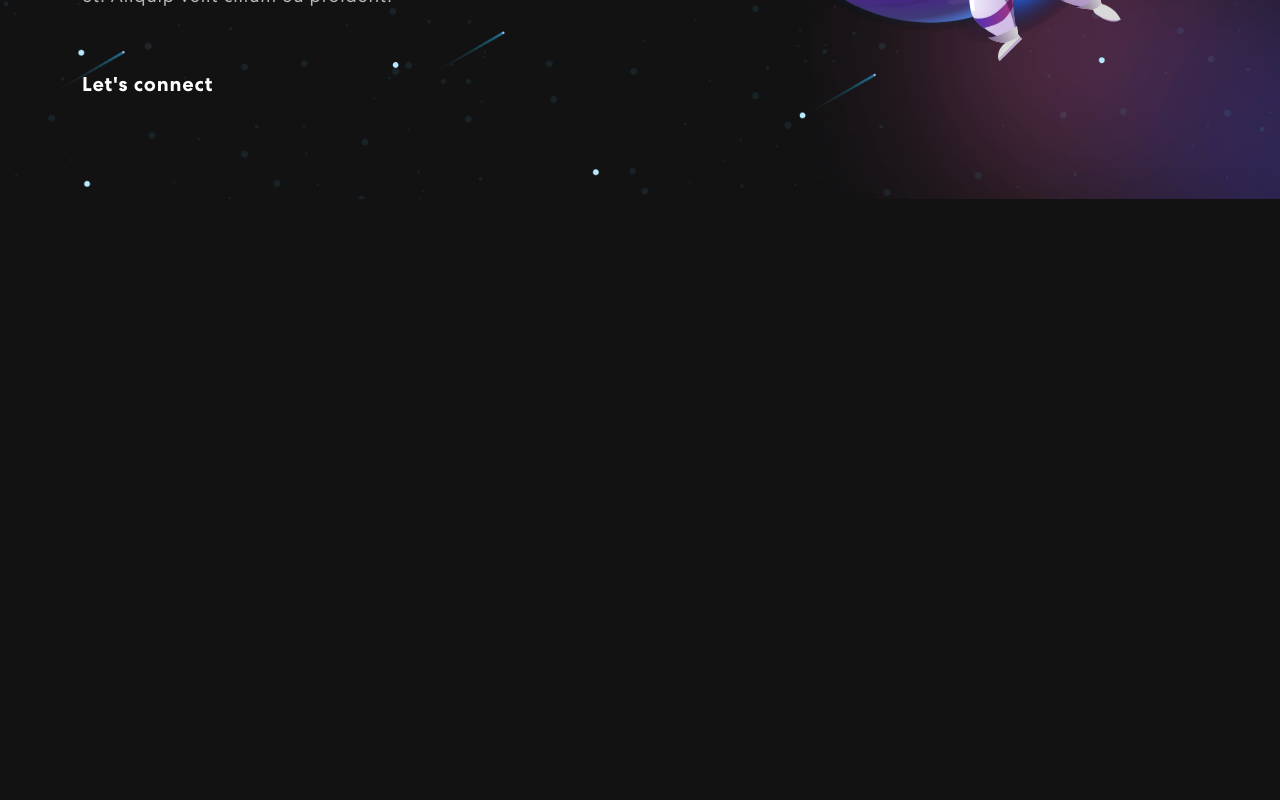
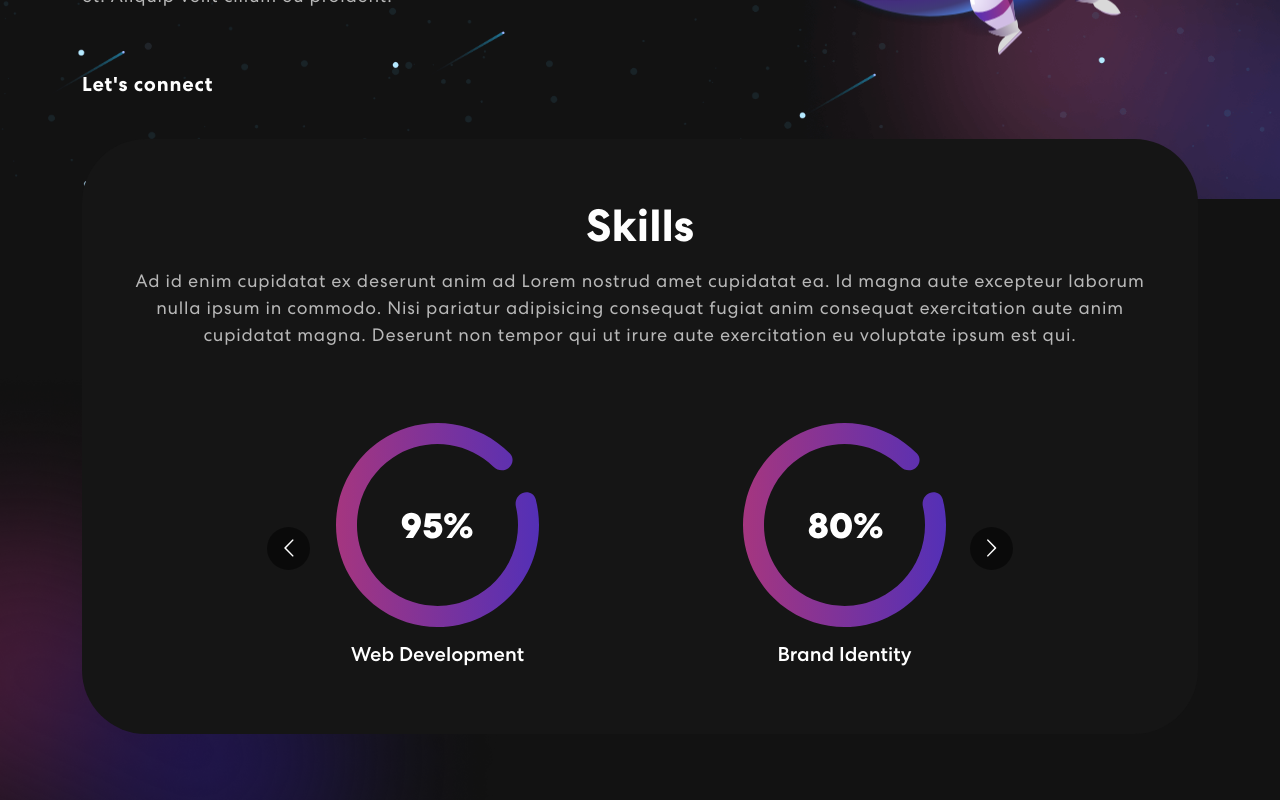
Before and after one commit to muhammaduzairrazaq/portfolioReact, a React (Create React App) app: page / in a window 1280 px wide. Shown: the part 600-1400 px from the top of the page. Before the commit the page ends 800 px from the top, so only its background shows below. Built offline with nearby package versions, Linux system fonts and the light colour scheme.

Commit message:
skill section completed

```diff
--- a/src/App.js
+++ b/src/App.js
@@ -1,6 +1,7 @@
 import logo from './logo.svg';
 import './App.css';
 import NavBar from './components/NavBar';
+import Skills from './components/Skills';
 import 'bootstrap/dist/css/bootstrap.min.css';
 import { Banner } from './components/Banner';
 
@@ -9,6 +10,7 @@ function App() {
     <div className="App">
       <NavBar/>
       <Banner></Banner>
+      <Skills></Skills>
     </div>
   );
 }
--- /dev/null
+++ b/src/components/Skills.js
@@ -0,0 +1,67 @@
+import { Container, Row, Col } from "react-bootstrap";
+import Carousel from "react-multi-carousel";
+import "react-multi-carousel/lib/styles.css";
+import meter1 from "../assets/img/meter1.svg"
+import meter2 from "../assets/img/meter2.svg"
+import meter3 from "../assets/img/meter2.svg"
+import colorsharp from "..//assets/img/color-sharp.png"
+
+
+const Skills = () => {
+    const responsive = {
+        superLargeDesktop: {
+          breakpoint: { max: 4000, min: 3000 },
+          items: 5
+        },
+        desktop: {
+          breakpoint: { max: 3000, min: 1024 },
+          items: 3
+        },
+        tablet: {
+          breakpoint: { max: 1024, min: 464 },
+          items: 2
+        },
+        mobile: {
+          breakpoint: { max: 464, min: 0 },
+          items: 1
+        }
+      };
+
+      return (
+        <section className="skill" id="skills">
+            <Container>
+                <Row>
+                    <Col>
+                        <div className="skill-bx">
+                            <h2>
+                                Skills
+                            </h2>
+                            <p>Ad id enim cupidatat ex deserunt anim ad Lorem nostrud amet cupidatat ea. Id magna aute excepteur laborum nulla ipsum in commodo. Nisi pariatur adipisicing consequat fugiat anim consequat exercitation aute anim cupidatat magna. Deserunt non tempor qui ut irure aute exercitation eu voluptate ipsum est qui.</p>
+                            <Carousel responsive={responsive} infinite={true} className="skill-slider">
+                                <div className="item">
+                                     <img src={meter1} alt="Image" />
+                                     <h5>Web Development</h5>
+                                </div>
+                                <div className="item">
+                                     <img src={meter2} alt="Image" />
+                                     <h5>Brand Identity</h5>
+                                </div>
+                                <div className="item">
+                                     <img src={meter3} alt="Image" />
+                                     <h5>Logo Design</h5>
+                                </div>
+                                <div className="item">
+                                     <img src={meter1} alt="Image" />
+                                     <h5>Web Development</h5>
+                                </div>
+                            </Carousel>
+                        </div>
+                    </Col>
+                </Row>
+            </Container>
+            <img className="background-image-left" src ={colorsharp}/>
+        </section>
+      )
+}
+
+export default Skills;
```
